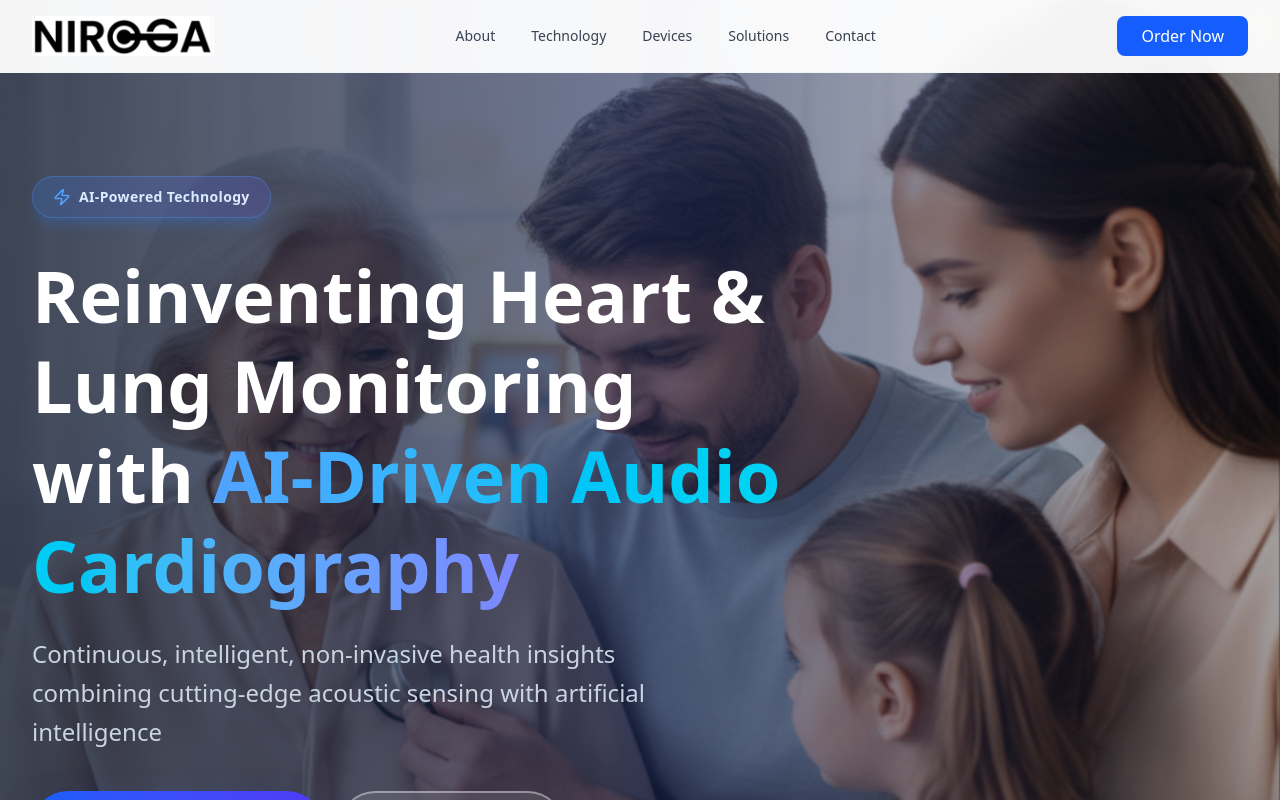
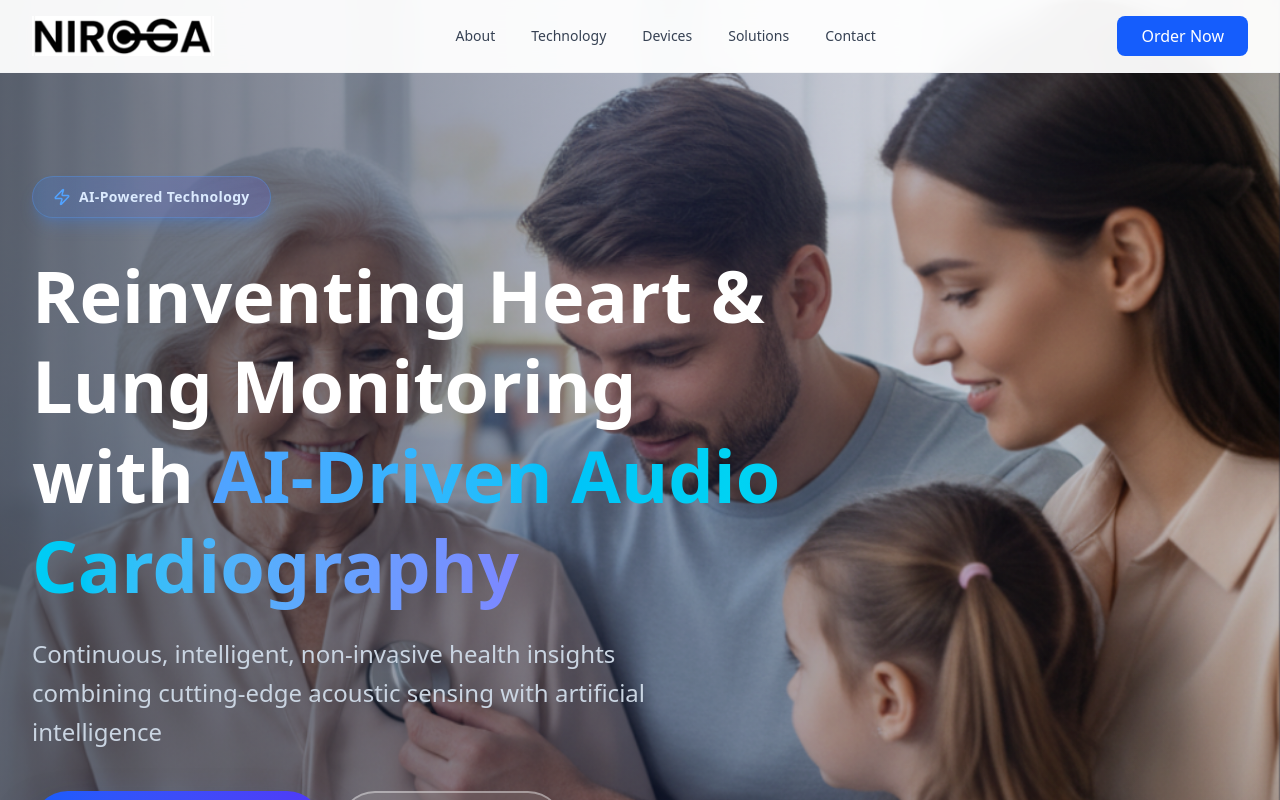
Before and after one commit to Niroga-AI/niroga-website, a React (Vite) app: page / in a window 1280 px wide. Shown: the top 800 px of the page. Built offline with nearby package versions, Linux system fonts and the light colour scheme.

Commit message:
Make hero background even lighter for better image visibility

```diff
--- a/src/pages/Home.tsx
+++ b/src/pages/Home.tsx
@@ -8,11 +8,11 @@ const Home: React.FC = () => {
       <section className="relative min-h-[90vh] pt-24 overflow-hidden bg-slate-900">
         {/* Background Image with Overlay */}
         <div className="absolute inset-0 z-0">
-          <div className="absolute inset-0 bg-gradient-to-r from-slate-900/70 via-blue-950/50 to-transparent z-10"></div>
+          <div className="absolute inset-0 bg-gradient-to-r from-slate-900/60 via-blue-950/30 to-transparent z-10"></div>
           <img
             src="/src/assets/images/Eldercare_patient.png"
             alt="Healthcare Professional with Patient"
-            className="w-full h-full object-cover object-right opacity-80"
+            className="w-full h-full object-cover object-right opacity-95"
           />
         </div>
 
```
